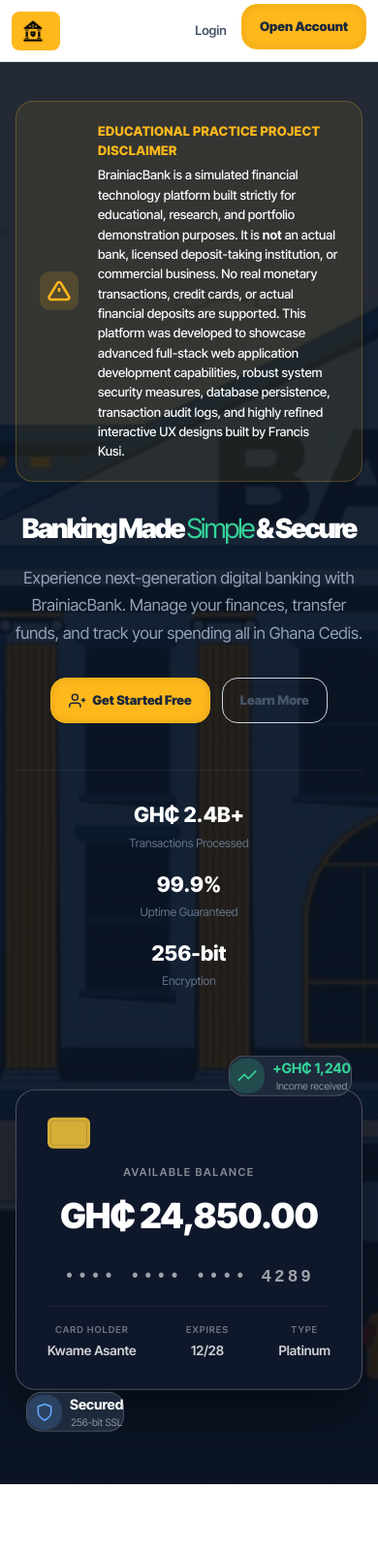
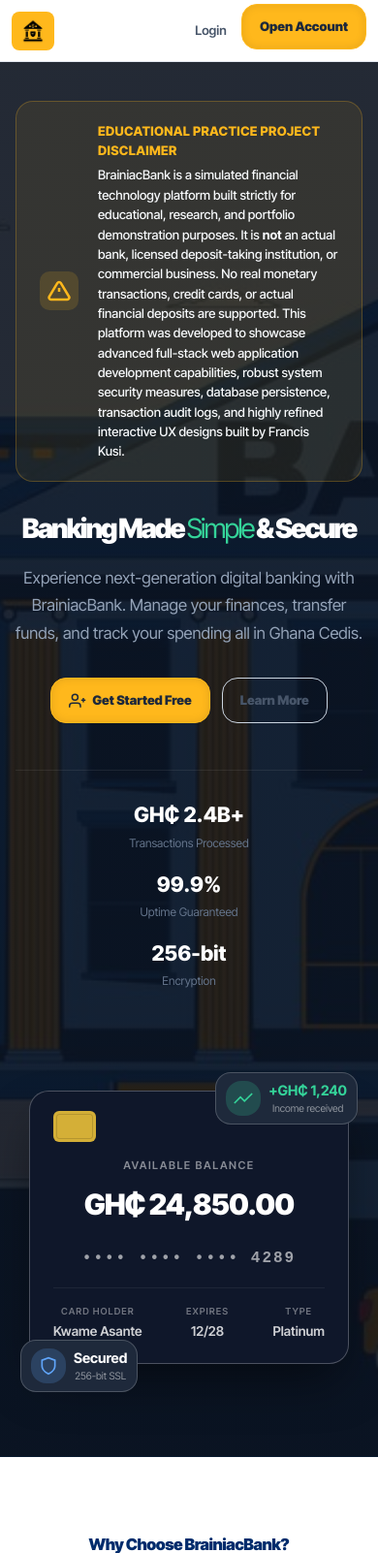
Before and after one commit to brainiacweb-tech/brainiacbank, a Flask app: page / in a window 390 px wide. Shown: the top 1602 px of the page at 97% size. Run offline with Flask 3, Linux system fonts and the light colour scheme.

Commit message:
Fix brand logo asymmetry, bloated logout button, dropdown overflow, credit card clipping, and add dimming menu backdrop on mobile

```diff
--- a/static/css/style.css
+++ b/static/css/style.css
@@ -1729,31 +1759,33 @@ select.form-control {
     }
 
     .hero-card-main {
-        transform: scale(0.85);
-        transform-origin: center center;
-        margin: 0 auto;
+        width: 100% !important;
+        max-width: 330px !important;
+        padding: 1.25rem 1.5rem !important;
+        transform: none !important;
+        margin: 0 auto !important;
+        aspect-ratio: 1.586 !important;
+    }
+    .hero-card-number {
+        font-size: 1rem !important;
+        letter-spacing: 2px !important;
+    }
+    .hero-card-balance {
+        font-size: 1.85rem !important;
+    }
+    /* Adjust floating indicators relative to responsive card */
+    .hero-card-floating {
+        padding: 6px 10px !important;
     }
     .hero-card-float-1 {
-        top: -35px !important;
-        right: 10px !important;
+        top: -20px !important;
+        right: -10px !important;
+        transform: none !important;
     }
     .hero-card-float-2 {
-        bottom: -45px !important;
-        left: 10px !important;
-    }
-
-    @media (max-width: 380px) {
-        .hero-card-main {
-            transform: scale(0.72);
-        }
-        .hero-card-float-1 {
-            top: -25px !important;
-            right: 0px !important;
-        }
-        .hero-card-float-2 {
-            bottom: -35px !important;
-            left: 0px !important;
-        }
+        bottom: -30px !important;
+        left: -10px !important;
+        transform: none !important;
     }
 
     .navbar-links {
--- a/static/js/app.js
+++ b/static/js/app.js
@@ -106,15 +106,37 @@ function formatCurrency(amount) {
 function initSidebar() {
     const toggle = document.querySelector('.mobile-toggle');
     const sidebar = document.querySelector('.sidebar');
+    const overlay = document.getElementById('sidebarOverlay');
     if (!toggle || !sidebar) return;
 
-    toggle.addEventListener('click', () => {
+    function toggleMenu() {
         sidebar.classList.toggle('open');
+        toggle.classList.toggle('active');
+        if (overlay) {
+            overlay.classList.toggle('active');
+        }
+    }
+
+    function closeMenu() {
+        sidebar.classList.remove('open');
+        toggle.classList.remove('active');
+        if (overlay) {
+            overlay.classList.remove('active');
+        }
+    }
+
+    toggle.addEventListener('click', (e) => {
+        e.stopPropagation();
+        toggleMenu();
     });
+
+    if (overlay) {
+        overlay.addEventListener('click', closeMenu);
+    }
 
     document.addEventListener('click', (e) => {
         if (window.innerWidth <= 1024 && !sidebar.contains(e.target) && !toggle.contains(e.target)) {
-            sidebar.classList.remove('open');
+            closeMenu();
         }
     });
 }
--- a/templates/base.html
+++ b/templates/base.html
@@ -175,6 +175,7 @@
             {% endif %}
         </ul>
     </aside>
+    <div class="sidebar-overlay" id="sidebarOverlay"></div>
     {% endif %}
 
     <!-- FLASH MESSAGES -->
```
Also changed, not shown: other parts of static/css/style.css (+87 -4 lines).
